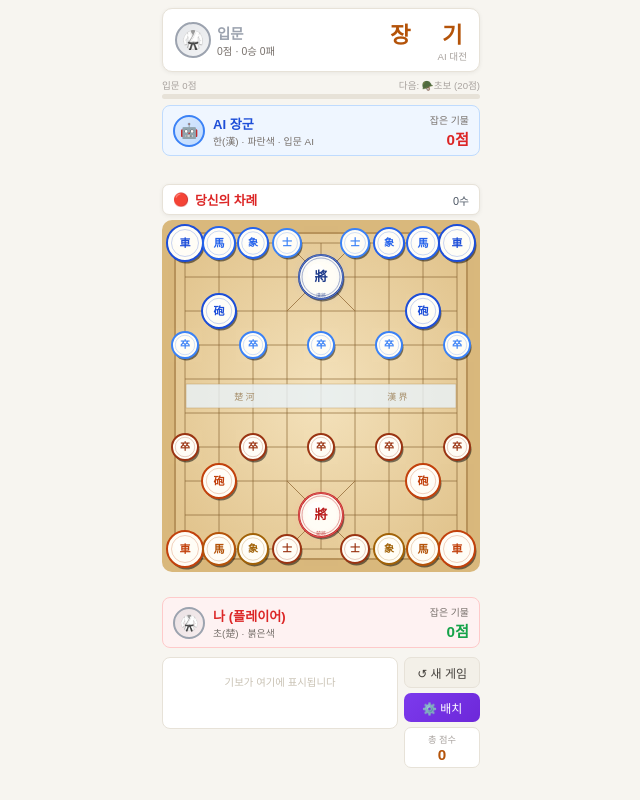
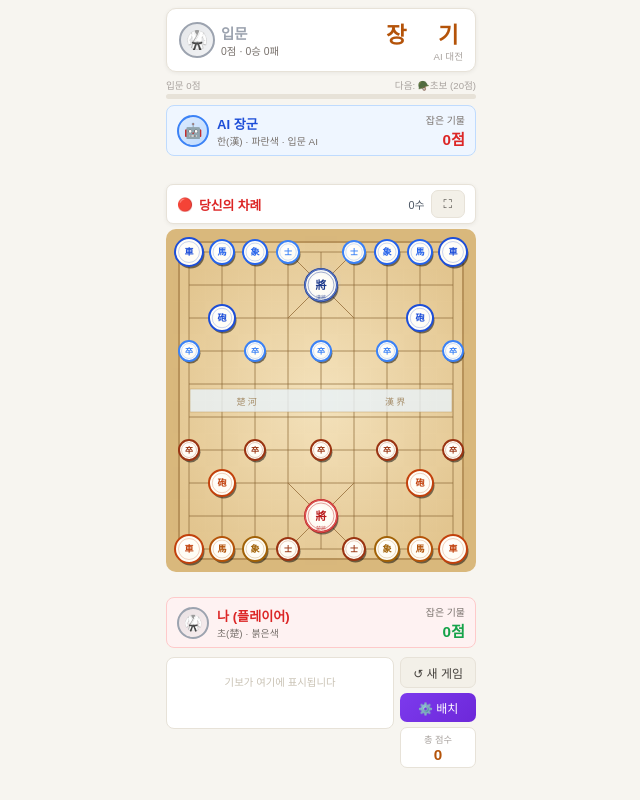
Before and after one commit to cutae23/Jang, a website: page index.html in a window 1280 px wide. Both pictures are taken after a click on the button "⚔️ 대전 시작". Shown: the whole page, without its empty margins (319-959 px from the left). Drawn offline with Linux system fonts and the light colour scheme.

Commit message:
Add files via upload

```diff
--- a/index.html
+++ b/index.html
@@ -74,6 +74,7 @@ body{background:#f7f5f0;color:#2d2a24;font-family:'Noto Sans KR','Apple SD Gothi
 .side-panel{display:flex;flex-direction:column;gap:5px;}
 .btn-new{background:#f3f0e8;border:1px solid #e7e2d8;border-radius:7px;color:#44403c;padding:6px 12px;font-size:.75rem;cursor:pointer;white-space:nowrap;}
 .btn-setup{background:linear-gradient(135deg,#7c3aed,#6d28d9);border:none;border-radius:7px;color:#fff;padding:6px 12px;font-size:.75rem;cursor:pointer;white-space:nowrap;}
+.btn-fullscreen{background:#f3f0e8;border:1px solid #e7e2d8;border-radius:7px;color:#44403c;padding:6px 12px;font-size:.75rem;cursor:pointer;white-space:nowrap;}
 .score-chip{background:#ffffff;border:1px solid #e7e2d8;border-radius:7px;padding:4px 8px;text-align:center;}
 .score-chip-label{font-size:.58rem;color:#a8a29e;}
 .score-chip-val{font-size:.95rem;font-weight:700;color:#b45309;}
@@ -174,7 +175,10 @@ body{background:#f7f5f0;color:#2d2a24;font-family:'Noto Sans KR','Apple SD Gothi
   <!-- 상태바 -->
   <div class="status-bar" id="status-bar">
     <div id="status-left" style="display:flex;align-items:center;gap:6px;font-weight:600;">🔴 당신의 차례</div>
-    <div style="font-size:.68rem;color:#4b5563;" id="move-count-el">0수</div>
+    <div style="display:flex;align-items:center;gap:6px;">
+      <div style="font-size:.68rem;color:#4b5563;" id="move-count-el">0수</div>
+      <button class="btn-fullscreen" id="btn-fs" onclick="toggleFullscreen()" title="전체화면">⛶</button>
+    </div>
   </div>
 
   <!-- 장기판 -->
@@ -222,8 +226,8 @@ const cx = c => PAD+c*CELL, cy = r => PAD+r*CELL;
 const NS = 'http://www.w3.org/2000/svg';
 
 // 기물 크기 등급
-const PIECE_SIZE = { 궁:22, 차:18, 포:17, 마:16, 상:15, 사:14, 졸:13, 병:13 };
-const PIECE_FONT = { 궁:13, 차:11, 포:11, 마:11, 상:10, 사:10, 졸:10, 병:10 };
+const PIECE_SIZE = { 궁:16, 차:14, 포:13, 마:12, 상:12, 사:11, 졸:10, 병:10 };
+const PIECE_FONT = { 궁:11, 차:9, 포:9, 마:9, 상:9, 사:8, 졸:8, 병:8 };
 const PIECE_COLOR_CHO = { 궁:'#b91c1c', 차:'#c2410c', 포:'#c2410c', 마:'#b45309', 상:'#a16207', 사:'#9a3412', 졸:'#9a3412', 병:'#9a3412' };
 const PIECE_COLOR_HAN = { 궁:'#1e3a8a', 차:'#1d4ed8', 포:'#1d4ed8', 마:'#2563eb', 상:'#2563eb', 사:'#3b82f6', 졸:'#3b82f6', 병:'#3b82f6' };
 
@@ -552,7 +556,7 @@ function calcBoardSize(){
   const cellByW = maxW/(8+2*PAD_RATIO);
   const cellByH = maxH/(9+2*PAD_RATIO);
   let cell = Math.floor(Math.min(cellByW, cellByH));
-  cell = Math.max(26, Math.min(cell, 80));
+  cell = Math.max(24, Math.min(cell, 60));
 
   CELL = cell;
   PAD = Math.round(cell*PAD_RATIO);
@@ -1073,6 +1077,23 @@ function goSetup(){
 // 오버레이 클릭 → 새 게임
 document.getElementById('overlay').addEventListener('click',resetGame);
 
+// ── 전체화면 ──
+function toggleFullscreen(){
+  const btn = document.getElementById('btn-fs');
+  if(!document.fullscreenElement){
+    document.documentElement.requestFullscreen().catch(()=>{});
+    if(btn) btn.textContent='✕';
+  } else {
+    document.exitFullscreen().catch(()=>{});
+    if(btn) btn.textContent='⛶';
+  }
+}
+document.addEventListener('fullscreenchange',()=>{
+  const btn=document.getElementById('btn-fs');
+  if(btn) btn.textContent=document.fullscreenElement?'✕':'⛶';
+  setTimeout(scheduleRelayout,300);
+});
+
 // ── 초기화 ──
 score=0;wins=0;losses=0;
 renderSetup();
```
